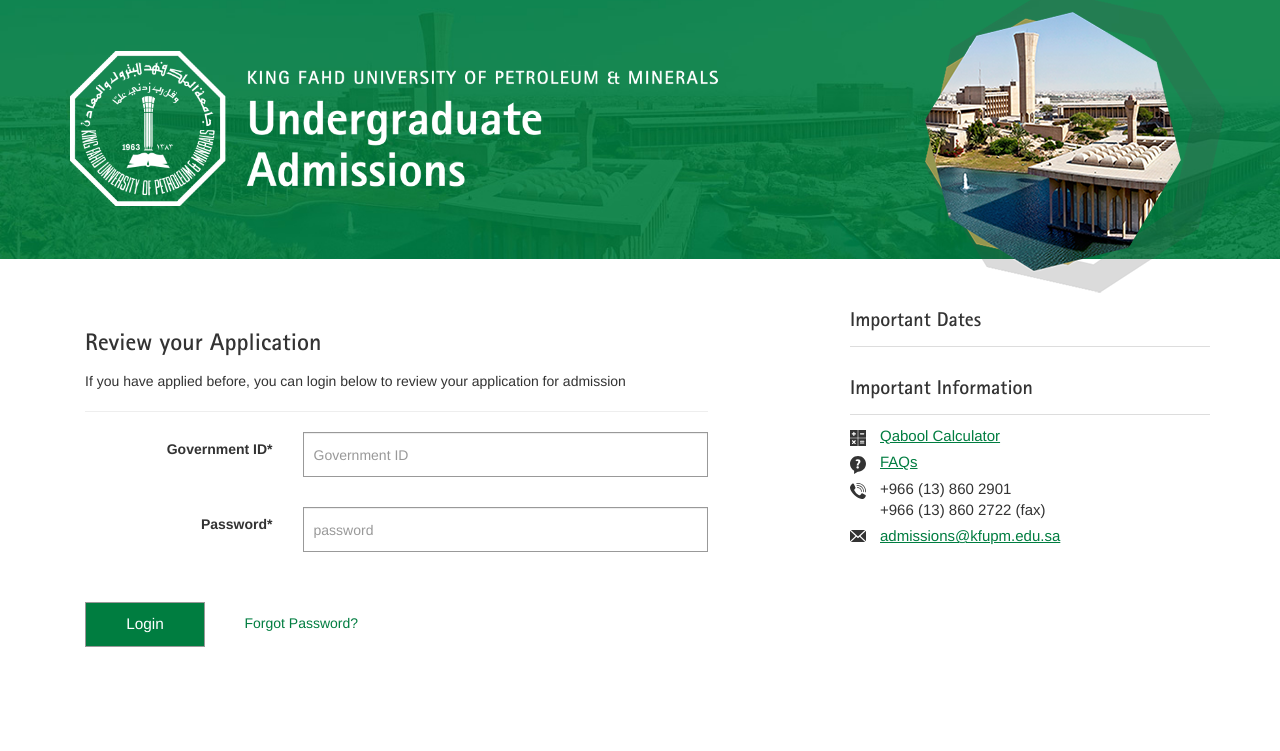
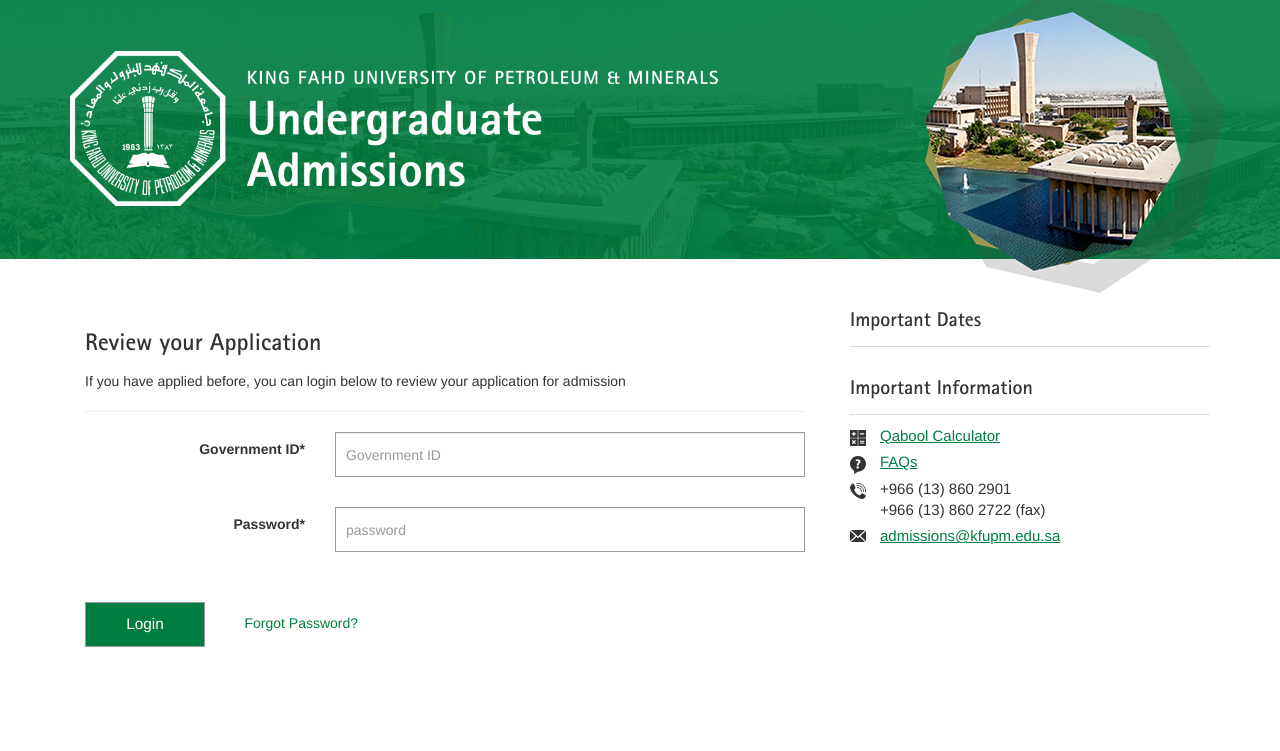
Before and after one commit to jsilver83/qabool, a Django app: page /en/ in a window 1280 px wide. Shown: the part 37-788 px from the top of the page. Run offline with Django 3.2, Linux system fonts and the light colour scheme; data that the repository does not hold is empty; parts of the project's set-up code (start-up, migrations or seed data) failed here and were passed over; some libraries are stand-ins or nearby versions.

Commit message:
removed offset in base-sidebar to increase the form space

```diff
--- a/qabool/undergraduate_admission/templates/base-sidebar.html
+++ b/qabool/undergraduate_admission/templates/base-sidebar.html
@@ -5,12 +5,12 @@
 {% block content %}
 	<div class="container">
 		<div class="row">
-			<div class="col-md-7">
+			<div class="col-md-8">
 				{% block subcontent %}
 				{% endblock subcontent %}
 				<br>&nbsp;<br>&nbsp;<br>
 			</div>
-			<div class="col-md-4 col-md-offset-1">
+			<div class="col-md-4">
 				<hr class="visible-xs visible-sm">
 				<div id="sidebar">
 					{% important_dates %}
```
